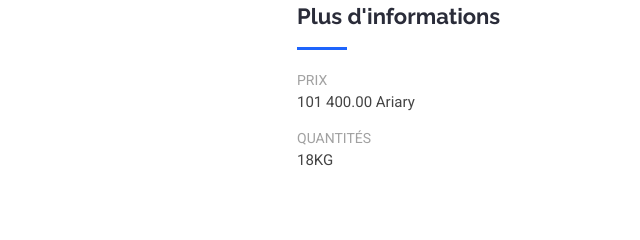
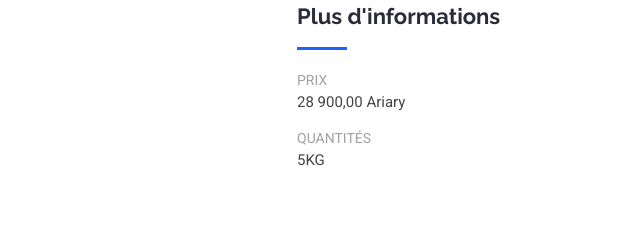
Before and after one commit to ratsila484/Gamo, a plain HTML site: page product-details-AstroPaintPeExt.html in a window 1280 px wide. Shown: the part 1060-1300 px from the top of the page, 640-1280 px from the left. Drawn offline with Linux system fonts and the light colour scheme.

Commit message:
Update product-details-AstroPaintPeExt.html

```diff
--- a/product-details-AstroPaintPeExt.html
+++ b/product-details-AstroPaintPeExt.html
@@ -119,8 +119,8 @@
             <div class="portfolio-info">
               <h3>Plus d'informations</h3>
               <ul>
-                <li><strong>Prix</strong> 101 400.00 Ariary</li>
-                <li><strong>Quantités</strong> 18KG</li>
+                <li><strong>Prix</strong> 28 900,00 Ariary</li>
+                <li><strong>Quantités</strong> 5KG</li>
 
               </ul>
             </div>
```
